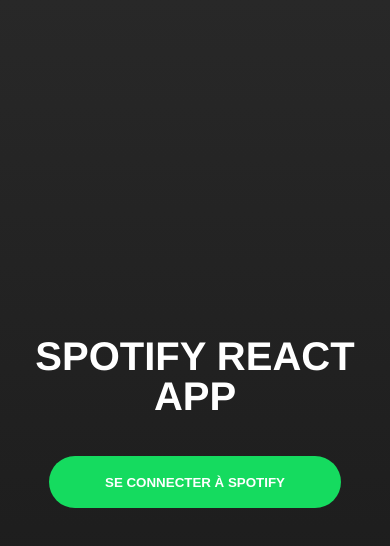
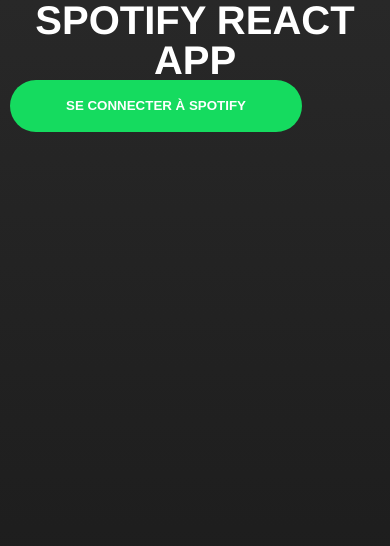
Before and after one commit to bryanmagalong/spotify-react-app, a React (Create React App) app: page /login in a window 390 px wide. Shown: the top 546 px of the page. Built offline with nearby package versions, Linux system fonts and the light colour scheme.

Commit message:
feat(Wrapper): add full width and bottom padding on mobile devices

```diff
--- a/src/components/shared/Wrapper.js
+++ b/src/components/shared/Wrapper.js
@@ -1,8 +1,14 @@
 import styled from 'styled-components';
 
 const Wrapper = styled.div`
-  display: flex;
+  width: 100%;
+  display: ${(props) => props.flex && 'flex'};
   flex-direction: ${(props) => props.column && 'column'};
+  padding-bottom: ${(props) => props.pb && '10rem'};
+
+  @media (min-width: ${(props) => props.theme.media.lg}) {
+    padding-bottom: 0;
+  }
 `;
 
 export default Wrapper;
```
